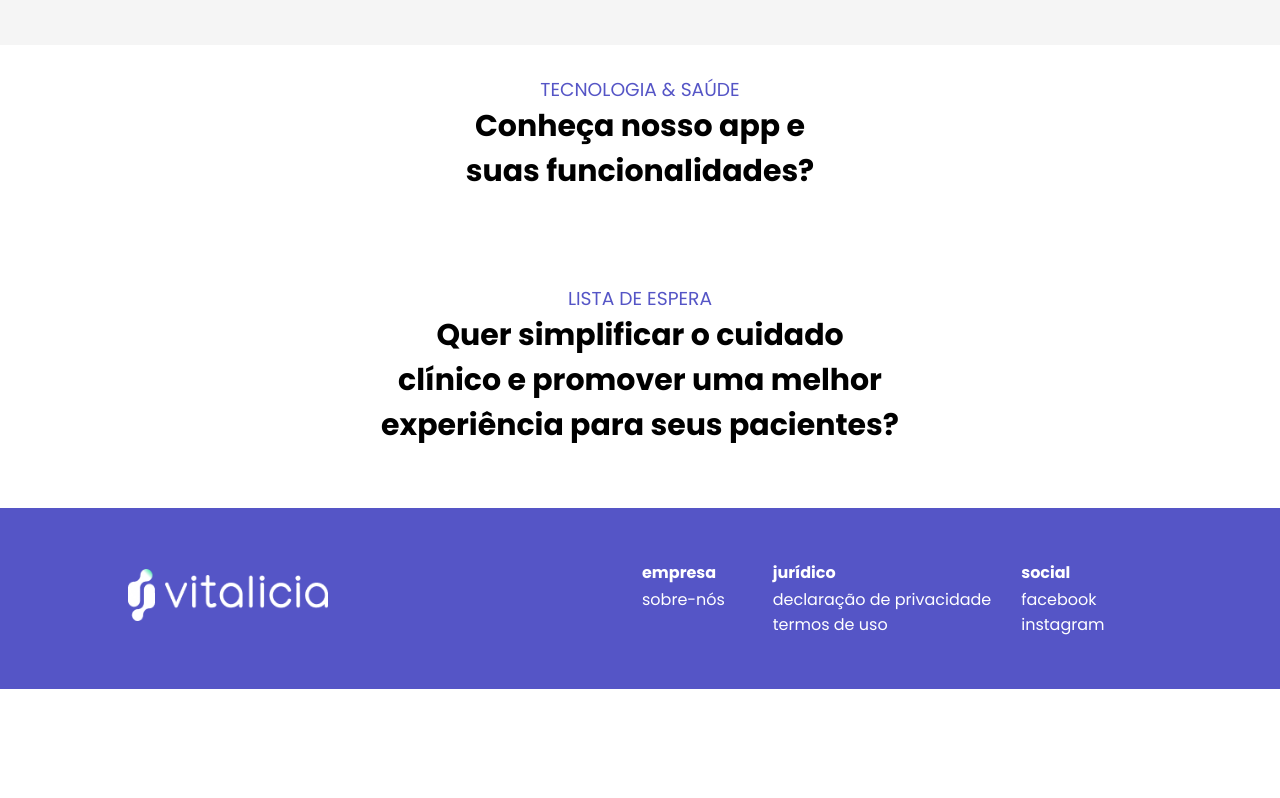
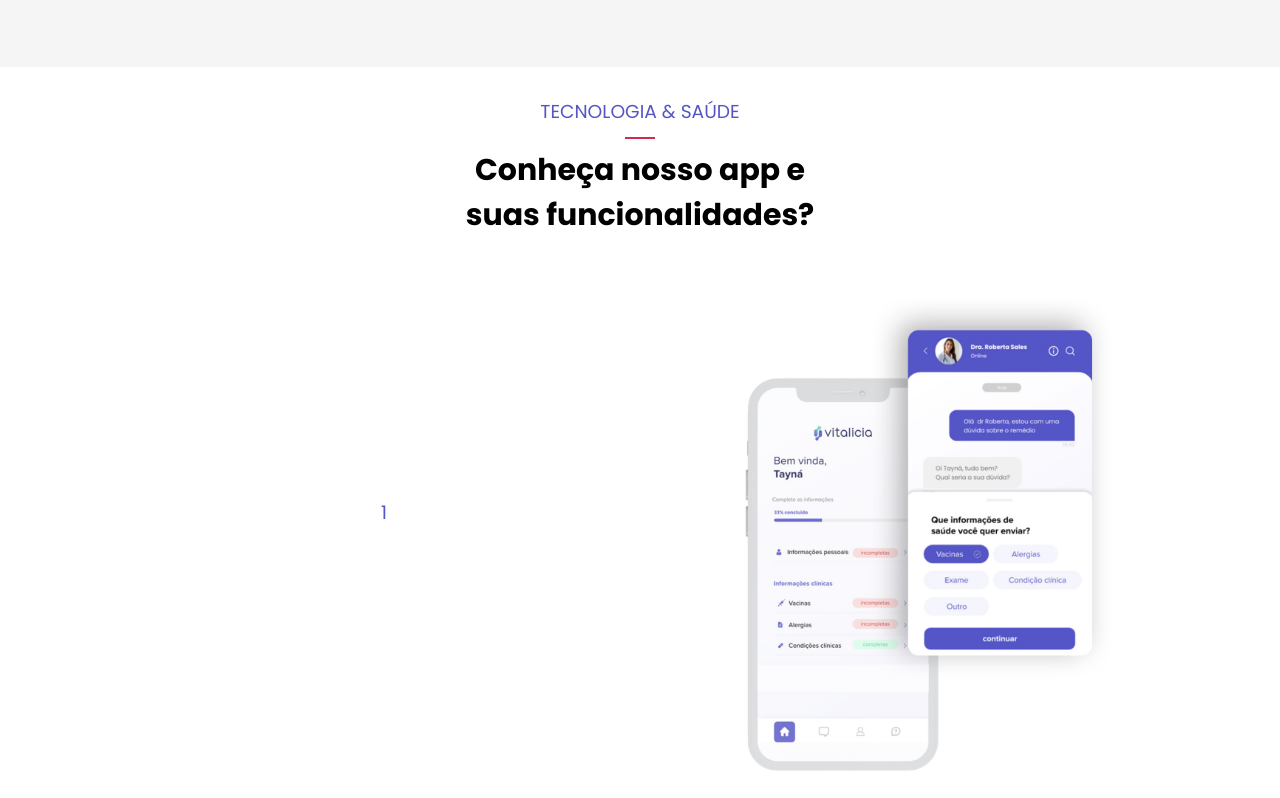
Before and after one commit to igornog/igornog.github.io, a React (Create React App) app in the folder my-app/: page / in a window 1280 px wide. Shown: the part 2505-3303 px from the top of the page. Before the commit the page ends 3194 px from the top, so only its background shows below. Built offline with nearby package versions, Linux system fonts and the light colour scheme.

Commit message:
carousel added

```diff
--- a/my-app/src/App.js
+++ b/my-app/src/App.js
@@ -6,14 +6,15 @@ import ThirdSection from '../src/components/third-section/ThirdSection'
 import FourthSection from '../src/components/fourth-section/FourthSection'
 import Footer from './components/footer/Footer'
 
-import firstSectionImg from "../src/assets/first-section-img.png"
+import presentationImg from "../src/assets/first-section-img.png"
+import appImg from "../src/assets/third-section-img.png"
 
 function App() {
   return (
     <div className="App">
     <Header/>
       <FirstSection
-        img={firstSectionImg}
+        img={presentationImg}
         alt="Vitalicia on cellphones"
       />
       <SecondSection
@@ -24,6 +25,8 @@ function App() {
         title="Conheça nosso app e"
         title2="suas funcionalidades?"
         subtitle="tecnologia & saúde"
+        img={appImg}
+        alt="App funcionalities"
       />
       <FourthSection
         title="Quer simplificar o cuidado"
--- a/my-app/src/App.scss
+++ b/my-app/src/App.scss
@@ -54,6 +54,19 @@ html, body {
   section {
     padding: 0 10vw;
 
+    .subtitle-border {
+      padding: 0 !important;
+      width: 100%;
+      margin: 11px 0;
+      display: flex;
+      justify-content: center;
+      span {
+        border: 1px solid #D62952;
+        width: 30px;
+        position: absolute;
+      }
+    }
+
     div:first-of-type {
       text-align: center;
       padding: 30px 0 60px;
--- a/my-app/src/components/fourth-section/FourthSection.js
+++ b/my-app/src/components/fourth-section/FourthSection.js
@@ -7,6 +7,9 @@ const fourthSection = ({title, title2, title3, subtitle}) =>
   <section className="fourth-section">
     <div>
       <h3>{subtitle}</h3>
+      <div className="subtitle-border">
+        <span></span>
+      </div>
       <h2>{title}</h2>
       <h2>{title2}</h2>
       <h2>{title3}</h2>
--- a/my-app/src/components/second-section/SecondSection.js
+++ b/my-app/src/components/second-section/SecondSection.js
@@ -12,6 +12,9 @@ const secondSection = ({title, subtitle}) =>
   <section className="second-section">
     <div>
       <h3>{subtitle}</h3>
+      <div className="subtitle-border">
+        <span></span>
+      </div>
       <h2>{title}</h2>
     </div>
     <ReasonSection
--- a/my-app/src/components/third-section/ThirdSection.js
+++ b/my-app/src/components/third-section/ThirdSection.js
@@ -1,14 +1,26 @@
 import React from 'react';
+import Carousel from '../../sub-components/carousel/carousel'
 
 import './third-section.scss';
 import './third-section-mb.scss';
 
-const thirdSection = ({title, title2, subtitle}) =>
+const thirdSection = ({title, title2, subtitle, img, alt}) =>
   <section className="third-section">
     <div>
       <h3>{subtitle}</h3>
+      <div className="subtitle-border">
+        <span></span>
+      </div>
       <h2>{title}</h2>
       <h2>{title2}</h2>
+    </div>
+    <div className="content">
+      <article>
+        <Carousel/>
+      </article>
+      <figure>
+        <img src={img} alt={alt}/>
+      </figure>
     </div>
   </section>
 
--- a/my-app/src/components/third-section/third-section.scss
+++ b/my-app/src/components/third-section/third-section.scss
@@ -0,0 +1,15 @@
+.third-section {
+    padding: 0 10vw;
+    .content {
+        display: flex;
+    }
+    article {
+        width: 50%;
+    }
+    figure {
+        width: 50%;
+        img {
+            width: 100%;
+        }
+    }
+}
--- /dev/null
+++ b/my-app/src/sub-components/carousel/carousel.js
@@ -0,0 +1,25 @@
+import React from "react";
+import Slider from "react-slick";
+
+export default function SimpleSlider() {
+  var settings = {
+    dots: true,
+    infinite: true,
+    speed: 500,
+    slidesToShow: 1,
+    slidesToScroll: 1
+  };
+  return (
+    <Slider {...settings}>
+      <div>
+        <h3>1</h3>
+      </div>
+      <div>
+        <h3>2</h3>
+      </div>
+      <div>
+        <h3>3</h3>
+      </div>
+    </Slider>
+  );
+}
```
Also changed, not shown: my-app/src/assets/third-section-img.png (renamed from my-app/src/assets/third-section.png), my-app/src/sub-components/carousel/carousel-mb.scss (added), my-app/src/sub-components/carousel/carousel.scss (added).
